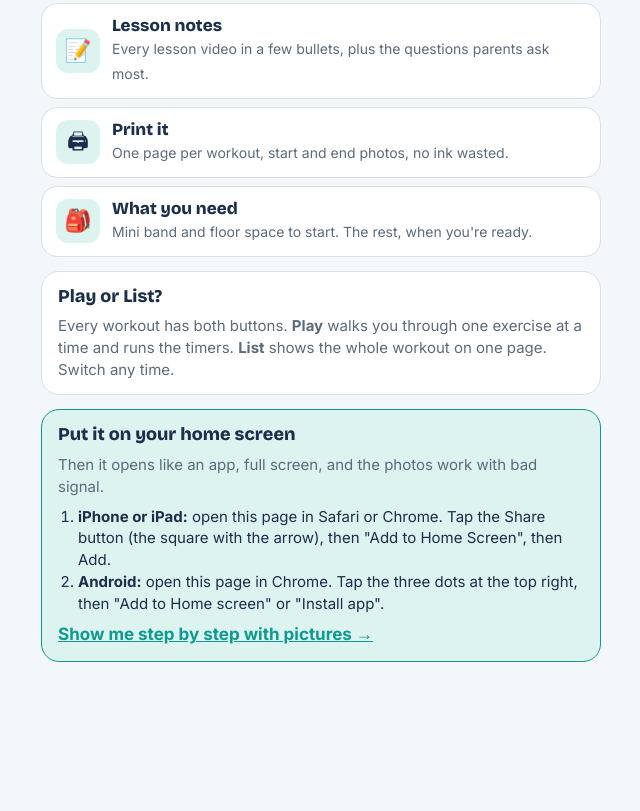
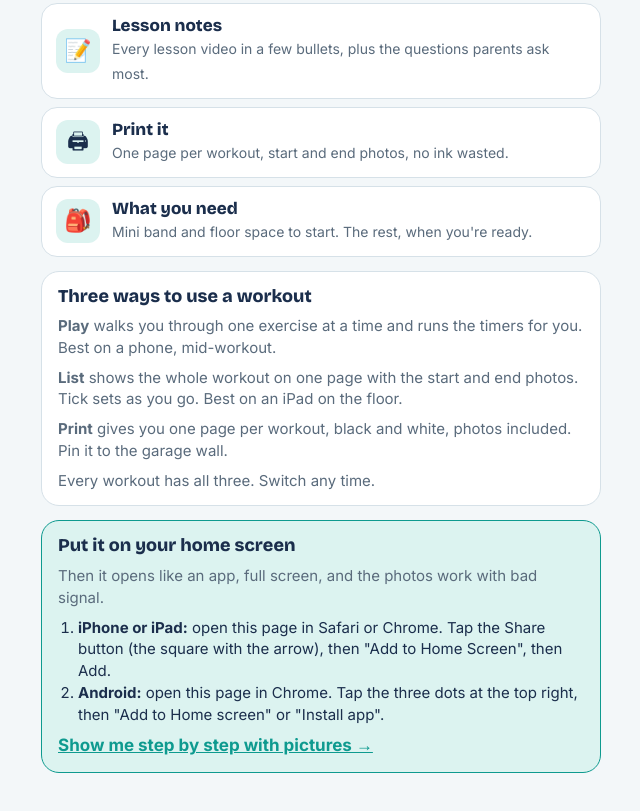
Before and after one commit to michellemariefit/YAE-Player, a plain HTML site: page start.html in a window 1280 px wide. Shown: the part 869-1680 px from the top of the page, without its empty margins (319-959 px from the left). Before the commit the page ends 1591 px from the top, so only its background shows below. Drawn offline with nearby package versions, Linux system fonts and the light colour scheme.

Commit message:
Explain Play, List and Print on the home page and first workout view
Co-Authored-By: Claude Fable 5.1 <noreply@anthropic.com>
Claude-Session: https://claude.ai/code/session_019NggvoQn7cvGX9tux7Vj4m

```diff
--- a/start.html
+++ b/start.html
@@ -59,8 +59,11 @@ h2.also{margin:6px 0 -6px;font:800 13px/1.2 var(--body);letter-spacing:.1em;text
   </section>
 
   <section class="card">
-    <h2>Play or List?</h2>
-    <p>Every workout has both buttons. <b>Play</b> walks you through one exercise at a time and runs the timers. <b>List</b> shows the whole workout on one page. Switch any time.</p>
+    <h2>Three ways to use a workout</h2>
+    <p><b>Play</b> walks you through one exercise at a time and runs the timers for you. Best on a phone, mid-workout.</p>
+    <p><b>List</b> shows the whole workout on one page with the start and end photos. Tick sets as you go. Best on an iPad on the floor.</p>
+    <p><b>Print</b> gives you one page per workout, black and white, photos included. Pin it to the garage wall.</p>
+    <p>Every workout has all three. Switch any time.</p>
   </section>
 
   <section class="card install">
--- a/sw.js
+++ b/sw.js
@@ -1,6 +1,6 @@
 // Offline cache: pages, data and photos are kept after the first visit, so the player works
 // at a field with one bar of signal. Bump VERSION when files change so phones refresh.
-const VERSION = 'yae-v17';
+const VERSION = 'yae-v18';
 const CORE = ['./', './index.html', './play.html', './week.html', './print.html', './start.html', './gear.html', './recovery.html', './lessons.html', './install.html', './data/lessons.json', './data/yae.json', './manifest.json'];
 self.addEventListener('install', e => { e.waitUntil(caches.open(VERSION).then(c => c.addAll(CORE)).then(() => self.skipWaiting())); });
 self.addEventListener('activate', e => { e.waitUntil(caches.keys().then(ks => Promise.all(ks.filter(k => k !== VERSION).map(k => caches.delete(k)))).then(() => self.clients.claim())); });
```
Also changed, not shown: index.html (+1 -1 lines).
